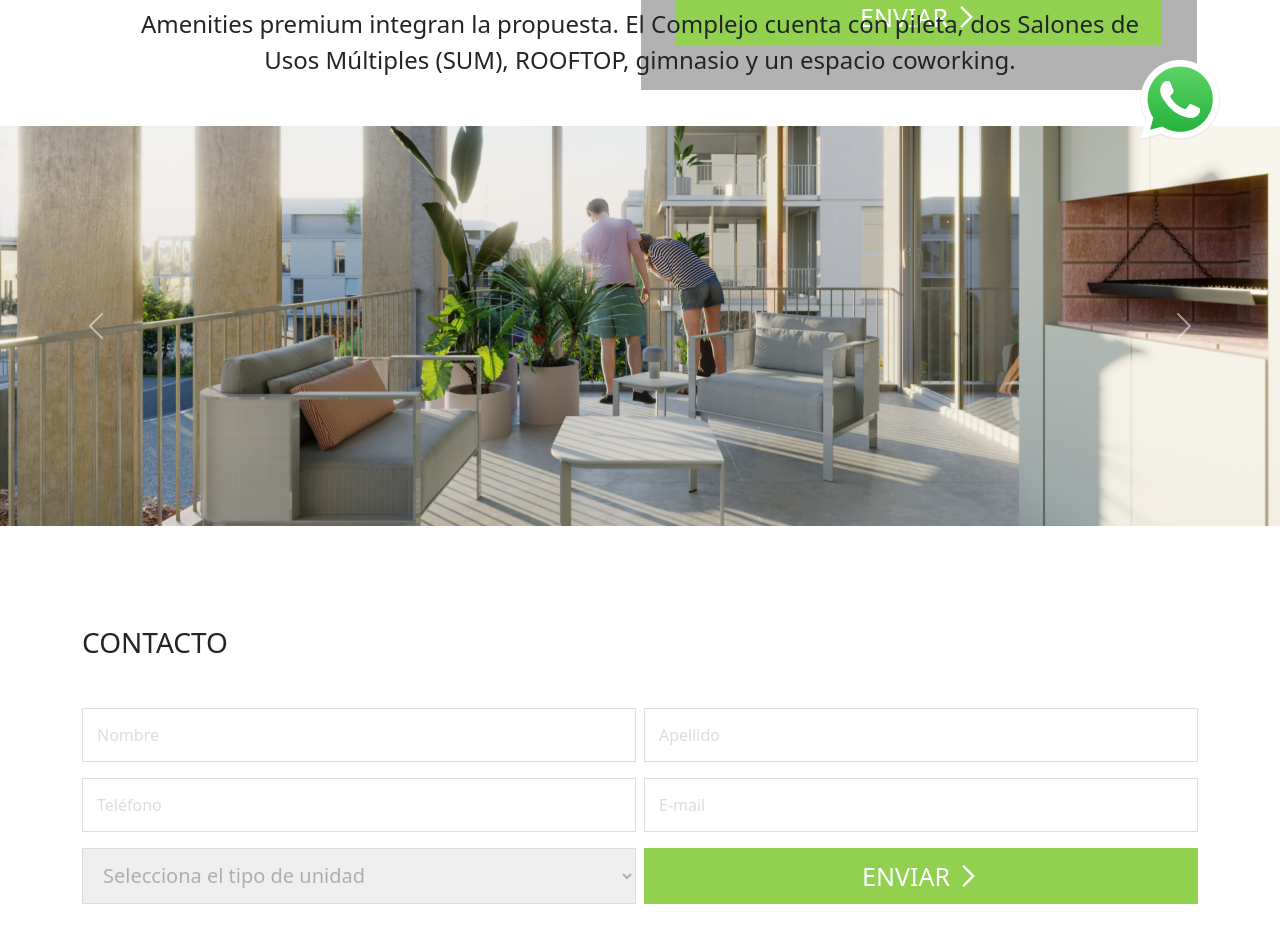
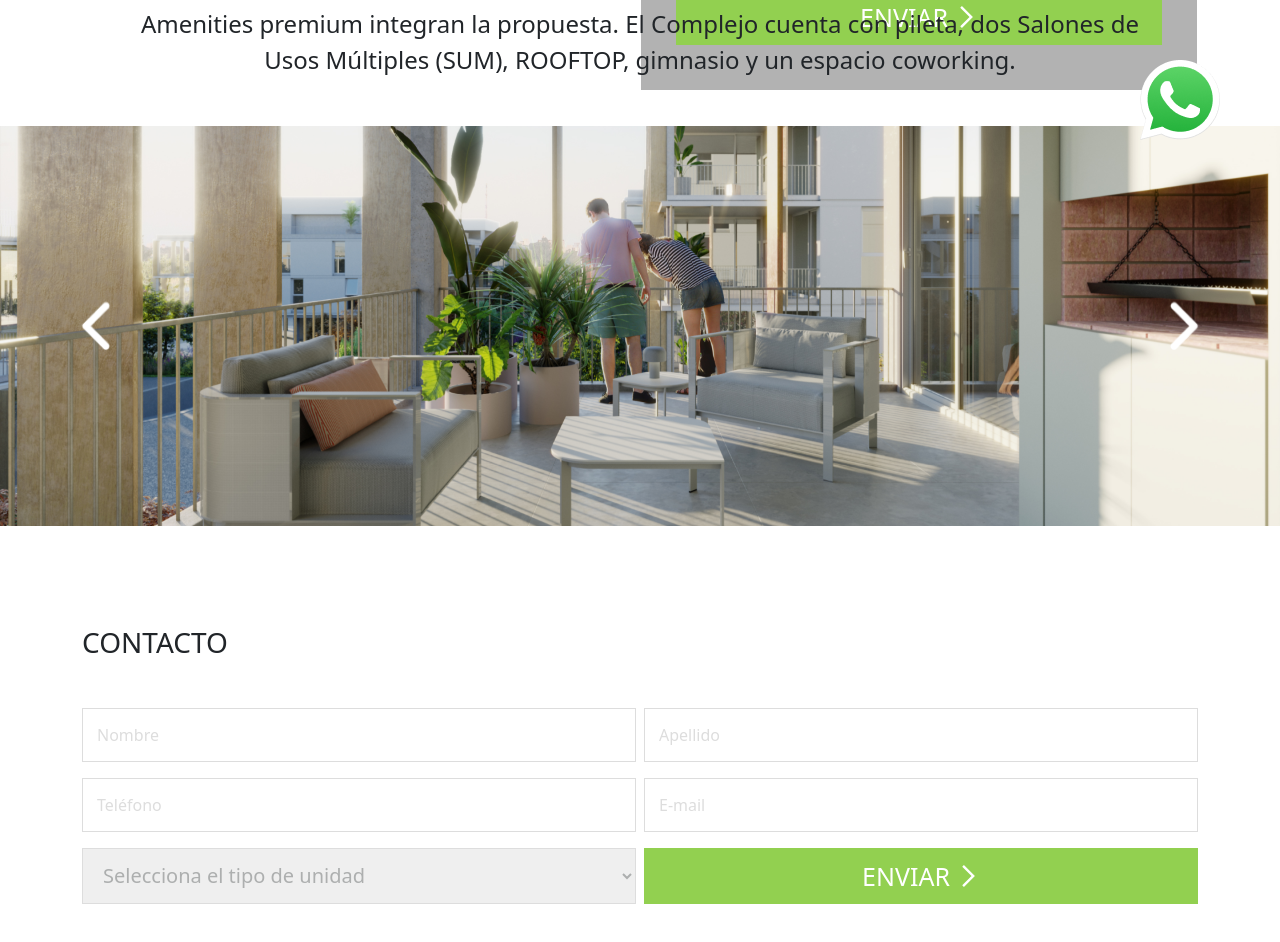
Before and after one commit to erikcba/aora-web, a React (Vite) app: page /amenities in a window 1280 px wide. Shown: the part 600-1542 px from the top of the page. Built offline with nearby package versions, Linux system fonts and the light colour scheme.

Commit message:
agregado de seccion typage

```diff
--- /dev/null
+++ b/src/components/FooterTyPage.jsx
@@ -0,0 +1,25 @@
+import logoFooter from "../assets/logo-footer.png"
+import rootLogoFooter from "../assets/root-logo-footer.png"
+import arqLogoFooter from "../assets/arq-logo-footer.png"
+
+const FooterTyPage = () => {
+    return (
+        <>
+
+            <div className="container my-100">
+
+                <div className="container d-flex justify-content-between align-items-center my-100">
+                    <img src={logoFooter} alt="" />
+                    <div className="logos">
+                        <img src={rootLogoFooter} alt="" />
+                        <img src={arqLogoFooter} alt="" />
+                    </div>
+                </div>
+
+            </div>
+
+        </>
+    )
+}
+
+export default FooterTyPage
--- a/src/index.css
+++ b/src/index.css
@@ -2,6 +2,7 @@
     position: fixed;
     width: 100%;
     top: 0;
+    z-index: 10000;
 }
 
 .hero-bg{
@@ -44,6 +45,10 @@
     font-size: 5rem;
     font-weight: normal;
     color: #fff;
+}
+
+.titulo2 h1{
+    font-size: 4rem;
 }
 
 .form-container {
@@ -114,3 +119,20 @@ select.input option {
     bottom: 60px;
     right: 60px;
 }
+
+.carousel-control-next, .carousel-control-prev {
+    opacity: 1;
+    padding: 0 15px;
+}
+
+.carousel-control-next-icon{
+    background-image: url("../src/assets/Carousel-imgs/carousel-control-next.png");
+    height: 3rem;
+    width: 1.7rem;
+}
+
+.carousel-control-prev-icon{
+    background-image: url("../src/assets/Carousel-imgs/carousel-previous-control.png");
+    height: 3rem;
+    width: 1.7rem;
+}
--- a/src/pages/TyPage.jsx
+++ b/src/pages/TyPage.jsx
@@ -1,21 +1,38 @@
-import FormHeader from "../components/FormHeader"
+import { useNavigate } from "react-router-dom"
+import rightArrow from "../assets/right-arrow.svg"
+import FooterTyPage from "../components/FooterTyPage"
+
 
 const TyPage = () => {
+
+    const navigate = useNavigate()
+
+    const handleClick = () => {
+        navigate('/')
+    }
+
     return (
         <>
 
             <div className="hero-bg home-hero">
 
-                <div className="container d-flex align-items-center justify-content-center">
-                    <div className="titulo col-6">
-                        <h1>Tu lugar por naturaleza.</h1>
+                <div className="container">
+                    <div className="container titulo d-flex flex-column align-items-center justify-content-center titulo2 gap-4">
+                        <h1 className="text-center ">¡Gracias!</h1>
+                        <h1 className="text-center ">Pronto nos comunicaremos con vos.</h1>
+                        <button onClick={handleClick} className="button d-flex align-items-center justify-content-center gap-2 my-2" type="submit">
+                            <p className="lh-lg m-0">Continuar</p>
+                            <img src={rightArrow} alt="flecha-derecha" />
+                        </button>
                     </div>
 
-                    <FormHeader />
+
 
                 </div>
 
             </div>
+
+            <FooterTyPage/>
 
         </>
     )
```
Also changed, not shown: src/assets/Carousel-imgs/carousel-control-next.png (added), src/assets/Carousel-imgs/carousel-previous-control.png (added).
